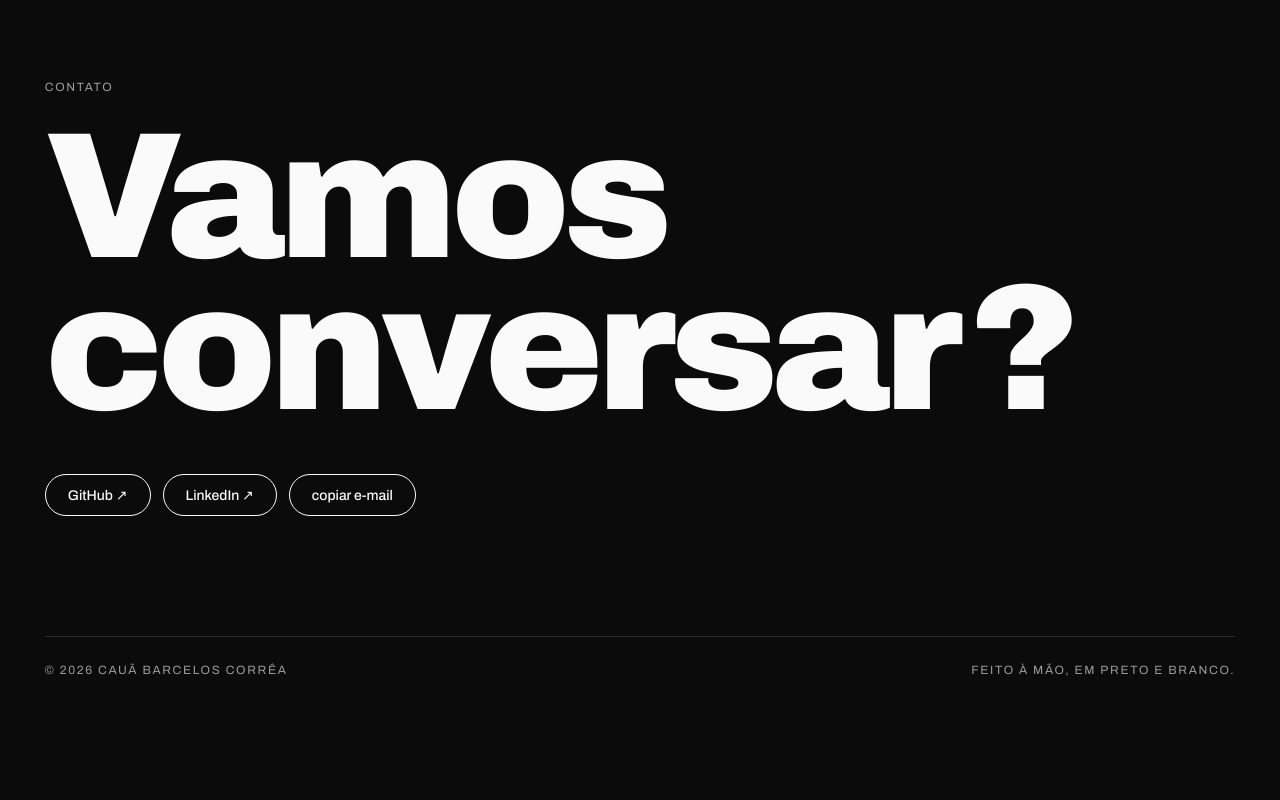
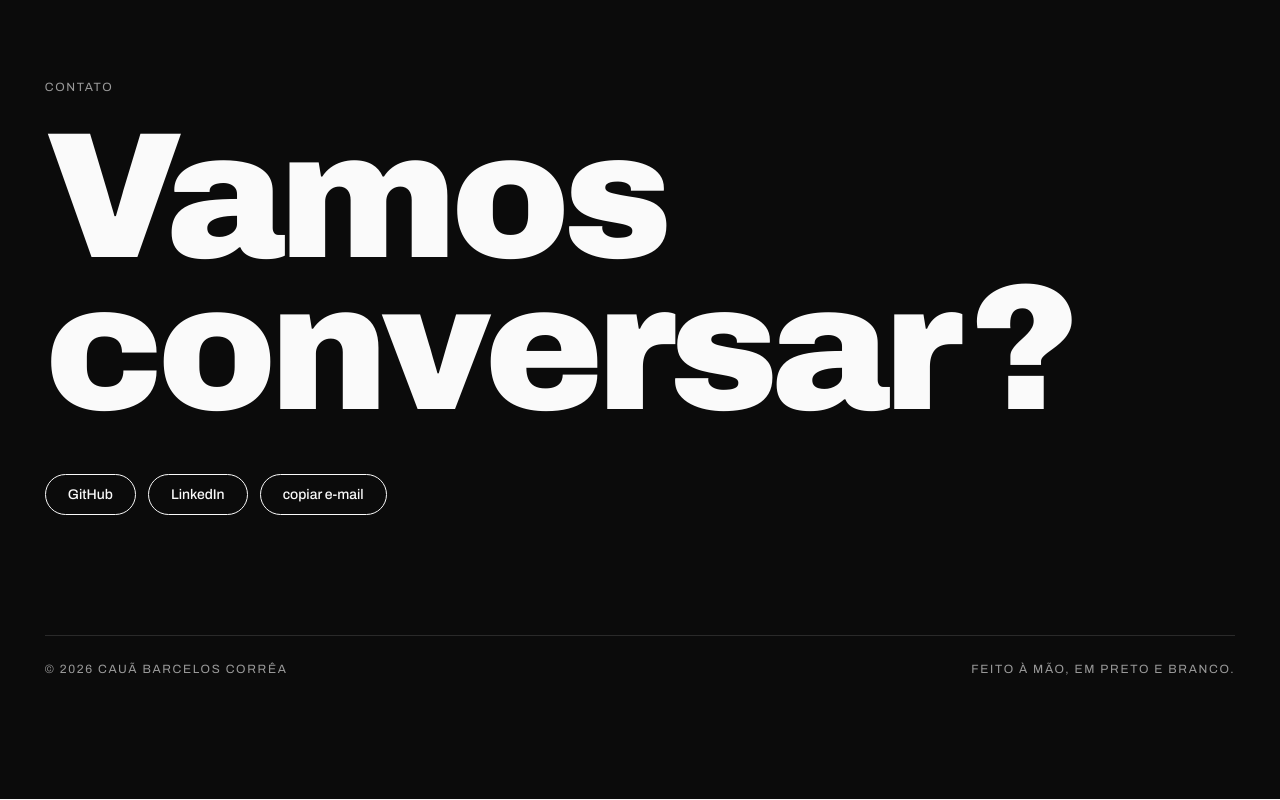
Before and after one commit to devcabo/portfolio, a plain HTML site: page frontend/index.html in a window 1280 px wide. Shown: the part 3996-4796 px from the top of the page. Drawn offline with nearby package versions, Linux system fonts and the light colour scheme; files whose address does not match are found by name.

Commit message:
Tira setas e check do contato

```diff
--- a/frontend/index.html
+++ b/frontend/index.html
@@ -57,8 +57,8 @@
     <span class="label" data-en="Contact">Contato</span>
     <p class="big" data-en="Let's<br>talk<span class=&quot;q&quot;>?</span>">Vamos<br>conversar<span class="q">?</span></p>
     <div class="links">
-      <a id="lnGithub" href="#" target="_blank" rel="noopener">GitHub ↗</a>
-      <a id="lnLinkedin" href="#" target="_blank" rel="noopener">LinkedIn ↗</a>
+      <a id="lnGithub" href="#" target="_blank" rel="noopener">GitHub</a>
+      <a id="lnLinkedin" href="#" target="_blank" rel="noopener">LinkedIn</a>
       <button type="button" id="copyMail" data-en="copy email">copiar e-mail</button>
     </div>
     <footer class="label"><span>© <span id="ano"></span> <span data-c="nome"></span></span><span data-en="Handmade, in black and white.">Feito à mão, em preto e branco.</span></footer>
--- a/frontend/js/site.js
+++ b/frontend/js/site.js
@@ -99,7 +99,7 @@ setInterval(() => {
 // copiar e-mail
 document.getElementById('copyMail').addEventListener('click', e => {
   const mail = data.contato?.email || '';
-  navigator.clipboard.writeText(mail).then(() => e.target.textContent = lang === 'en' ? 'copied ✓' : 'copiado ✓', () => e.target.textContent = mail);
+  navigator.clipboard.writeText(mail).then(() => e.target.textContent = lang === 'en' ? 'copied' : 'copiado', () => e.target.textContent = mail);
 });
 
 // barra some ao rolar para baixo e volta ao rolar para cima
```
